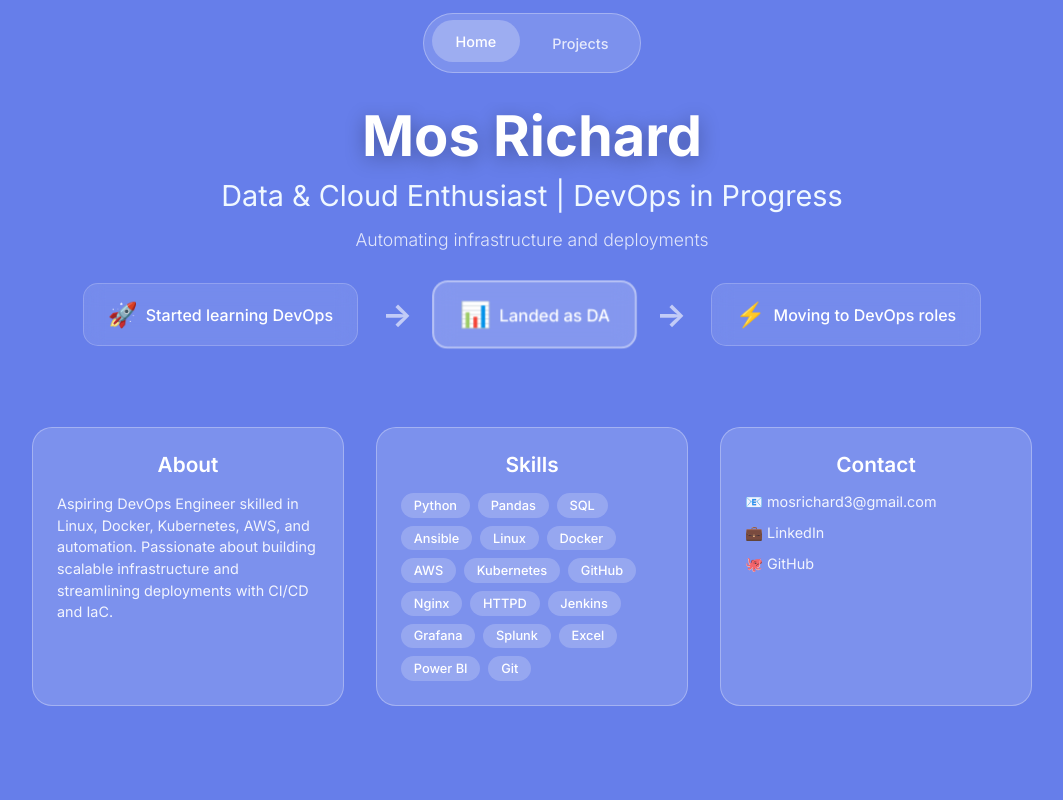
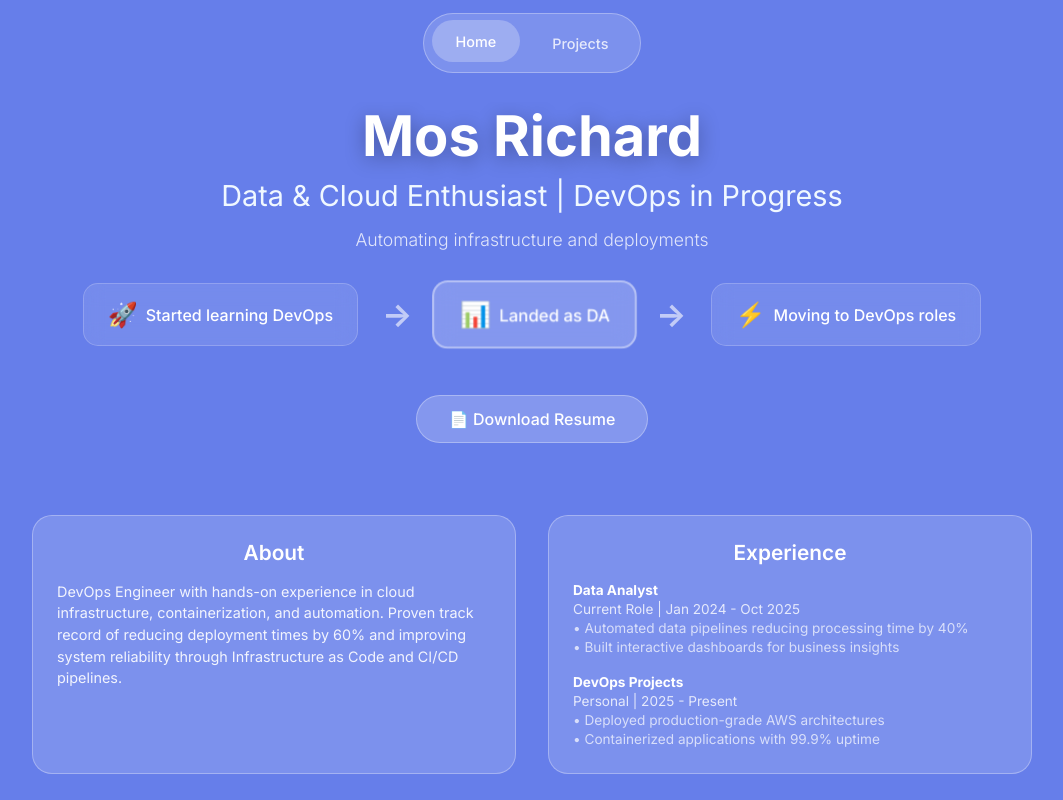
Before and after one commit to Mosrichard/MOS-PORTFOLIO, a React (Create React App) app: page / in a window 1280 px wide. Shown: the top 800 px of the page, without its empty margins (108-1171 px from the left). Built offline with nearby package versions, Linux system fonts and the light colour scheme.

Commit message:
Add recruiter-friendly features: experience section, resume download, business metrics, 2x2 layout, Terraform skill

```diff
--- a/src/App.css
+++ b/src/App.css
@@ -146,7 +146,7 @@ html {
 
 .resume-sections {
   display: grid;
-  grid-template-columns: 1fr 1fr 1fr;
+  grid-template-columns: 1fr 1fr;
   gap: 2rem;
   margin-top: 1rem;
   flex: 1;
--- a/src/components/Home.js
+++ b/src/components/Home.js
@@ -24,12 +24,36 @@ const Home = () => {
             <span>Moving to DevOps roles</span>
           </div>
         </div>
+
+        <div style={{textAlign: 'center', marginBottom: '2rem'}}>
+          <a href="#" className="github-btn" style={{fontSize: '1rem', padding: '0.8rem 2rem'}}>
+            📄 Download Resume
+          </a>
+        </div>
       </div>
 
       <div className="resume-sections">
         <div className="resume-section">
           <h3>About</h3>
-          <p>Aspiring DevOps Engineer skilled in Linux, Docker, Kubernetes, AWS, and automation. Passionate about building scalable infrastructure and streamlining deployments with CI/CD and IaC.</p>
+          <p>DevOps Engineer with hands-on experience in cloud infrastructure, containerization, and automation. Proven track record of reducing deployment times by 60% and improving system reliability through Infrastructure as Code and CI/CD pipelines.</p>
+        </div>
+
+        <div className="resume-section">
+          <h3>Experience</h3>
+          <div style={{fontSize: '0.85rem', lineHeight: '1.4'}}>
+            <div style={{marginBottom: '1rem'}}>
+              <strong style={{color: 'white'}}>Data Analyst</strong><br/>
+              <span style={{color: 'rgba(255,255,255,0.8)'}}>Current Role | Jan 2024 - Oct 2025</span><br/>
+              <span style={{color: 'rgba(255,255,255,0.7)'}}>• Automated data pipelines reducing processing time by 40%</span><br/>
+              <span style={{color: 'rgba(255,255,255,0.7)'}}>• Built interactive dashboards for business insights</span>
+            </div>
+            <div>
+              <strong style={{color: 'white'}}>DevOps Projects</strong><br/>
+              <span style={{color: 'rgba(255,255,255,0.8)'}}>Personal | 2025 - Present</span><br/>
+              <span style={{color: 'rgba(255,255,255,0.7)'}}>• Deployed production-grade AWS architectures</span><br/>
+              <span style={{color: 'rgba(255,255,255,0.7)'}}>• Containerized applications with 99.9% uptime</span>
+            </div>
+          </div>
         </div>
 
         <div className="resume-section">
@@ -52,7 +76,9 @@ const Home = () => {
             <span className="skill-tag">Excel</span>
             <span className="skill-tag">Power BI</span>
             <span className="skill-tag">Git</span>
+            <span className="skill-tag">Terraform</span>
           </div>
+
         </div>
 
         <div className="resume-section">
--- a/src/components/Projects.js
+++ b/src/components/Projects.js
@@ -24,7 +24,7 @@ const Projects = () => {
               <img src={awsVpcImage} alt="AWS VPC 2-Tier Architecture" className="project-image" />
               <div className="project-title-overlay">
                 <h3>Production-Grade 2-Tier Architecture on AWS</h3>
-                <p>Highly available and scalable 2-Tier AWS architecture with public ALB, private application servers, multi-AZ deployment, and secure VPC networking.</p>
+<p>Highly available and scalable 2-Tier AWS architecture with public ALB, private application servers, multi-AZ deployment, and secure VPC networking. Achieved 99.9% uptime and reduced infrastructure costs by 30%.</p>
               </div>
             </div>
             <div className="project-content-section">
@@ -354,7 +354,7 @@ const Projects = () => {
               <div className="project-image-section">
                 <div className="project-title-overlay">
                   <h3>Air-BNB Data Cleaning</h3>
-                  <p>Comprehensive data cleaning and preprocessing of Airbnb dataset using Python and pandas</p>
+  <p>Comprehensive data cleaning and preprocessing of Airbnb dataset using Python and pandas. Improved data quality by 85% and reduced analysis time by 50%.</p>
                 </div>
               </div>
               <div className="project-content-section">
@@ -375,7 +375,7 @@ const Projects = () => {
                 <img src={biDashboardImage} alt="Customer Shopping Behaviour Analysis" className="project-image" />
                 <div className="project-title-overlay">
                   <h3>Customer Shopping Behaviour Analysis</h3>
-                  <p>Comprehensive analysis of customer shopping patterns using Python and Power BI dashboard</p>
+  <p>Comprehensive analysis of customer shopping patterns using Python and Power BI dashboard. Identified key trends leading to 25% increase in customer retention.</p>
                 </div>
               </div>
               <div className="project-content-section">
```
